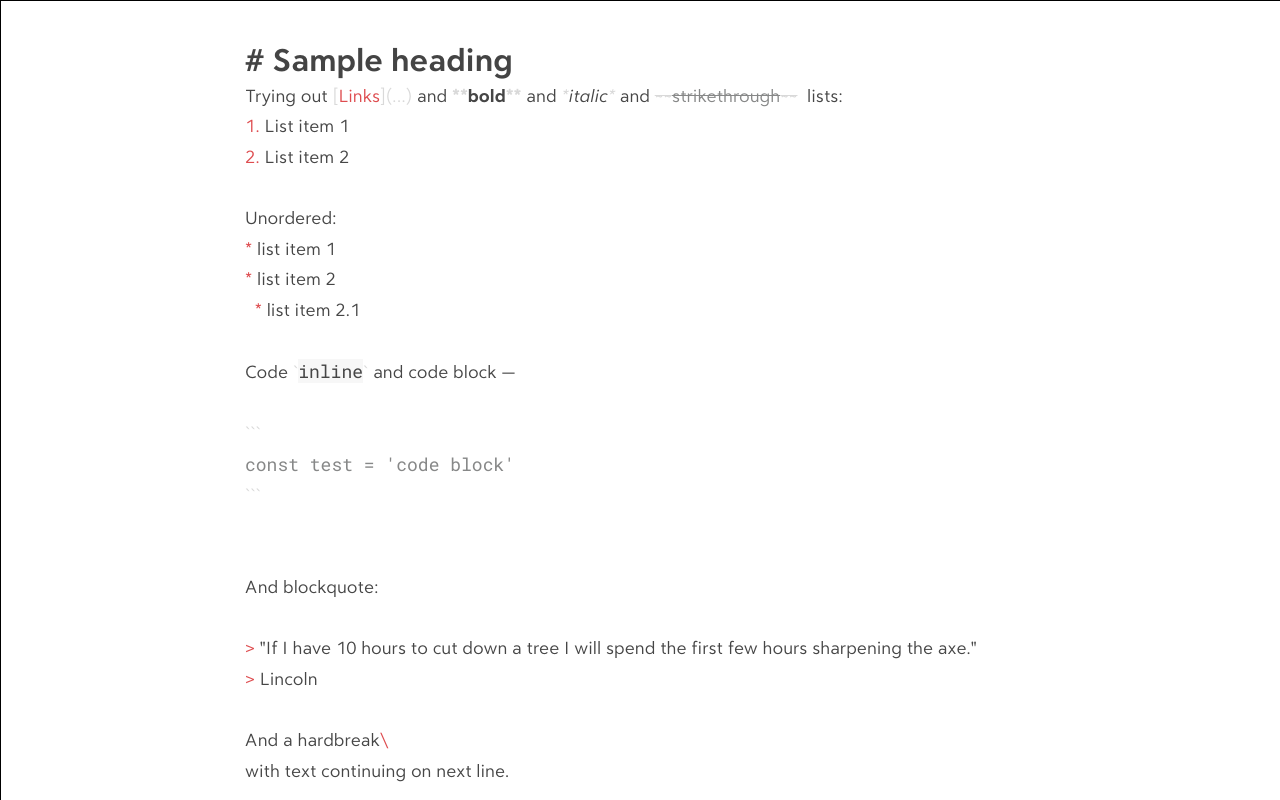
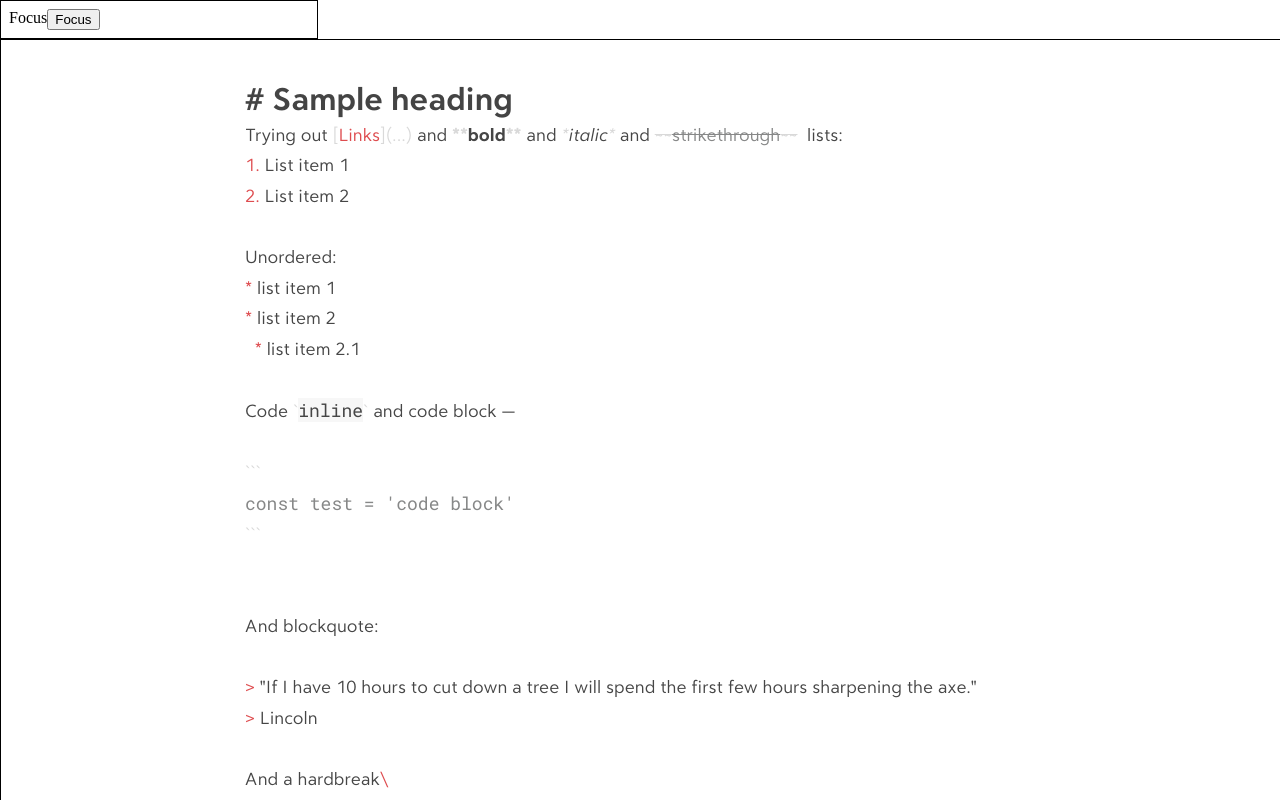
Before and after one commit to ldover/unified-text, a SvelteKit app: page / in a window 1280 px wide. Built offline with nearby package versions, Linux system fonts and the light colour scheme.

Commit message:
Add focus method to text editor

```diff
--- a/src/lib/editor.ts
+++ b/src/lib/editor.ts
@@ -158,6 +158,9 @@ export function UnifiedText(e: HTMLElement, options: EditorOptions) {
 		setTheme: function (newTheme: ThemeOptions) {
 			theme = newTheme;
 			init();
+		},
+		focus: function () {
+			view.focus();
 		}
 	};
 }
--- a/src/routes/+page.svelte
+++ b/src/routes/+page.svelte
@@ -75,13 +75,12 @@ As text
 </script>
 
 <div class="page">
-	<!--	<div class="controls">-->
-	<!--		<div>-->
-	<!--			Font size:-->
-	<!--			<button on:click={() => editor.increaseFontSize()}>+</button>-->
-	<!--			<button on:click={() => editor.decreaseFontSize()}>-</button>-->
-	<!--		</div>-->
-	<!--	</div>-->
+	<div class="controls">
+		<div>
+			Focus
+			<button on:click={() => editor.focus()}>Focus</button>
+		</div>
+	</div>
 
 	<div class="editor-container">
 		<Editor on:mount={onEditorMount}></Editor>
```
